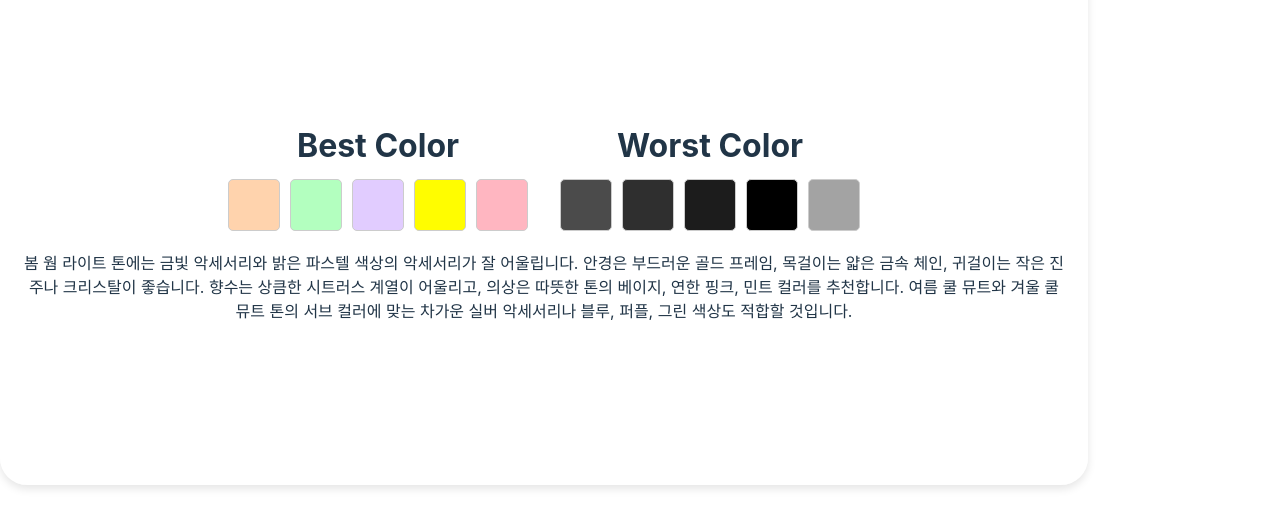
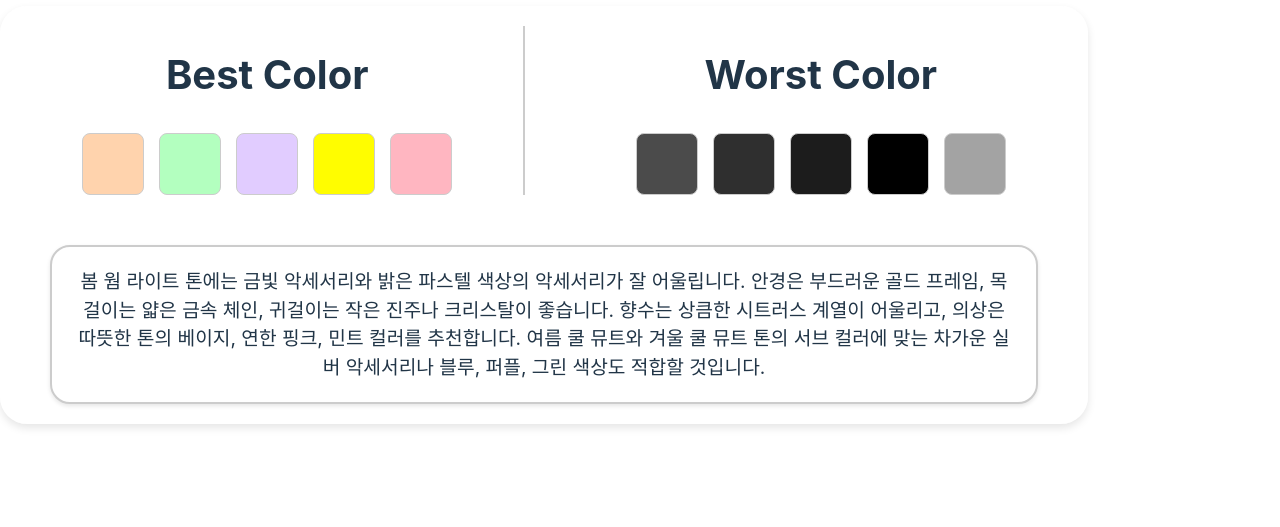
Before and after one commit to dajeong-kimm/what-is-your-color, a React (Vite) app in the folder frontend/yourcolors/: page /bestworst in a window 1280 px wide. Shown: the part 185-712 px from the top of the page. Built offline with nearby package versions, Linux system fonts and the light colour scheme.

Commit message:
fix : 애니메이션 및 스크롤 관련 문제 해결, css 개선, 애니메이션 개선

```diff
--- a/frontend/yourcolors/src/button/top/TopBar.css
+++ b/frontend/yourcolors/src/button/top/TopBar.css
@@ -11,6 +11,7 @@
   top: 0;
   left: 0;
   right: 0;
+  z-index: 10;
 }
 
 .Topbar-container {
--- a/frontend/yourcolors/src/features/diagnosis/BestWorst.css
+++ b/frontend/yourcolors/src/features/diagnosis/BestWorst.css
@@ -1,46 +1,84 @@
 .full-container {
   display: flex;
-  flex-direction: column;
+  flex-direction: column; /* 세로 배치 */
   justify-content: center;
   align-items: center;
   gap: 4rem;
   height: 500px;
 }
 
+/* 상단 컨테이너를 전체 너비로 잡고 내부 요소를 중앙 정렬 */
 .top-container {
-  display: flex; /* Flexbox로 설정 */
-  flex-direction: row; /* 가로로 정렬 */
-  gap: 2rem; /* 두 섹션 간 간격 */
+  display: flex;
+  flex-direction: row;
+  justify-content: center;  /* 내부 영역들이 중앙에 오도록 */
+  align-items: flex-start;
+  gap: 40px;               /* 영역 사이에 40px 간격 */
+  width: 100%;
+  padding: 0 20px;         /* 좌우 여백 */
+}
+
+/* Best와 Worst 영역 각각의 너비를 45%로 지정 */
+.container-best,
+.container-worst {
+  width: 45%;
+  display: flex;
+  flex-direction: column;
+  align-items: center;
+  text-align: center;
+}
+
+/* Best 영역: 오른쪽 패딩과 구분선 추가 */
+.container-best {
+  padding-right: 20px;
+  border-right: 2px solid #ccc; /* 중앙 구분선 */
+}
+
+
+/* Worst 영역: 왼쪽 패딩 추가 */
+.container-worst {
+  padding-left: 20px;
+}
+
+.color-boxes {
+  display: flex;
+  gap: 15px; /* 기존 간격 유지 */
+  margin-top: 20px; /* 제목과 색상 블록 사이에 여백 추가 */
+  /* 필요에 따라 padding-top 도 사용 가능 */
+}
+
+/* 각 색상 블록: 크기를 60px, 모서리 둥글기 8px */
+.color-box {
+  width: 60px;
+  height: 60px;
+  border-radius: 8px;
+  border: 1px solid #ccc;
+  background-color: #fff;
+}
+
+/* 제목의 글자 크기를 2.5rem으로, 중앙 정렬 */
+.title {
+  font-size: 2.5rem;
+  font-weight: bold;
+  margin-bottom: 1rem;
+  text-align: center;
 }
 
 .bottom-container {
   text-align: center;
 }
 
-.container-best,
-.container-worst {
-  display: flex;
-  flex-direction: column;
-  align-items: center;
-  text-align: center;
-  max-height: 100%;
-  max-width: 100%;
+.GPT-consulting {
+  margin-top: 30px;           /* 위 내용과의 간격 (필요에 따라 조정) */
+  padding: 20px;              /* 내부 여백 */
+  background-color: #fff;     /* 배경색 (가독성을 위한 흰색) */
+  border: 2px solid #ccc;     /* 테두리 (원하는 경우) */
+  border-radius: 20px;        /* 둥근 모서리 */
+  font-size: 1.2rem;          /* 텍스트 크기 (필요에 따라 조정) */
+  line-height: 1.5;           /* 줄 간격 */
+  text-align: center;         /* 텍스트 중앙 정렬 (원하는 경우 left나 justify도 가능) */
+  box-shadow: 0 2px 4px rgba(0, 0, 0, 0.1);  /* 약한 그림자 효과 */
+  max-width: 90%;             /* 부모 너비의 90%로 제한 */
+  margin-left: auto;
+  margin-right: auto;
 }
-
-.color-boxes {
-  display: flex;
-  gap: 10px; /* 박스 간의 간격 */
-}
-
-.color-box {
-  width: 50px;
-  height: 50px;
-  border-radius: 5px; /* 둥근 모서리 */
-  border: 1px solid #ccc; /* 테두리 */
-}
-
-.title {
-  font-size: 2rem;
-  font-weight: bold;
-  margin-bottom: 1rem; /* 타이틀과 색상 박스 간 간격 */
-}
--- a/frontend/yourcolors/src/features/diagnosis/DiagResult.css
+++ b/frontend/yourcolors/src/features/diagnosis/DiagResult.css
@@ -71,6 +71,7 @@
   color: #555;
 }
 
+
 /* 이미지 컨테이너 */
 .image-container {
   display: flex;
@@ -88,15 +89,14 @@
 }
 
 .modal-content {
-  width: 1300px;           /* 고정 너비 (원하는 값으로 조정) */
-  max-width: 90vw;        /* 뷰포트에 따라 유동적으로 조절 */
-  min-height: 500px;      /* 최소 높이 (원하는 값으로 조정) */
-  max-height : 500px;
-  margin: auto;         /* 좌우 중앙 정렬 */
+  width: 90vw;         /* 뷰포트 너비의 90% */
+  max-width: 1300px;   /* 최대 너비 제한 */
+  min-height: 500px;
+  max-height: 500px;
+  margin: auto;
   background-color: #D2F096;
-  padding: 20px;          /* 내부 여백 */
-  box-sizing: border-box; /* 패딩 포함 너비/높이 계산 */
-  overflow-y: auto;
+  padding: 20px;
+  box-sizing: border-box;
+  overflow: hidden;  /* 수평, 수직 모두 숨김 */
   box-shadow: none;
-
 }
--- a/frontend/yourcolors/src/features/diagnosis/DiagResult.jsx
+++ b/frontend/yourcolors/src/features/diagnosis/DiagResult.jsx
@@ -44,16 +44,24 @@ const DiagResult = () => {
     <Background>
       <Topbar />
       <div className="diag-result-container">
-        {/* 애니메이션 적용된 콘텐츠 전환 */}
+        {/* AnimatePresence 및 motion.div를 사용한 Zoom 효과 (깜빡임 없이 부드럽게 확대/축소) */}
         <AnimatePresence mode="wait">
           <motion.div
             key={currentStep}
-            initial={{ x: 100, opacity: 0 }}
-            animate={{ x: 0, opacity: 1 }}
-            exit={{ x: -100, opacity: 0 }}
-            transition={{ duration: 0.3 }}
+            initial={{ scale: 0.95, opacity: 1 }}
+            animate={{ scale: 1, opacity: 1 }}
+            exit={{ scale: 0.95, opacity: 1 }}
+            transition={{ duration: 0.15, ease: "easeInOut" }}
+            style={{
+              position: "absolute",
+              top: 0,
+              left: 0,
+              width: "100%",
+              height: "100%",
+              overflow: "hidden",
+              zIndex: 0,
+            }}
           >
-            {/* ModalContainer로 감싸면 크기, 배경색, 정렬 등을 한 번에 관리 가능 */}
             <ModalContainer>
               {steps[currentStep].component}
             </ModalContainer>
--- a/frontend/yourcolors/src/features/recommend/PersonalColorRecommend.css
+++ b/frontend/yourcolors/src/features/recommend/PersonalColorRecommend.css
@@ -1,8 +1,13 @@
+/* 모달 컨테이너 내부에 들어가는 내용의 CSS (예: personalrecommend 페이지용) */
+
 .full-container {
   display: flex;
   flex-direction: column; /* 세로 배치 */
   gap: 20px;
   padding: 20px;
+  width: 100%;     /* 모달 컨테이너 너비에 맞춤 */
+  height: 100%;    /* 모달 컨테이너 높이에 맞춤 */
+  box-sizing: border-box;
 }
 
 .top {
@@ -12,6 +17,7 @@
   padding: 10px 20px;
   background-color: #f9f9f9;
   border-radius: 10px;
+  width: 90%;  /* 가로 전체 사용 */
 }
 
 .color-pick {
@@ -27,15 +33,20 @@
 
 .product-container {
   overflow-y: auto;
-    max-height: 500px;
+  flex: 1; /* 남은 영역 채우기 */
 }
 
 .product-grid {
-    display: grid;
-    grid-template-columns: repeat(5, 1fr);
-    gap: 10px;
+  display: flex;
+  flex-direction: row;      /* 가로 나열 */
+  flex-wrap: nowrap;        /* 한 줄에 모두 나열 (필요시 wrap 사용 가능) */
+  gap: 10px;                /* 아이템 간 간격 */
   padding: 10px;
+  overflow-x: auto;         /* 가로 스크롤 허용 (필요시) */
+  justify-content: flex-start; /* 왼쪽 정렬 */
 }
+
+
 
 .product-card {
   display: flex;
@@ -48,8 +59,8 @@
 }
 
 .product-card img {
-    width: 100px;
-    height: 100px;
+  width: 100%;
+  height: auto;
   object-fit: cover;
   border-radius: 5px;
 }
```
Lines whose indentation alone changed are shown as unchanged.
